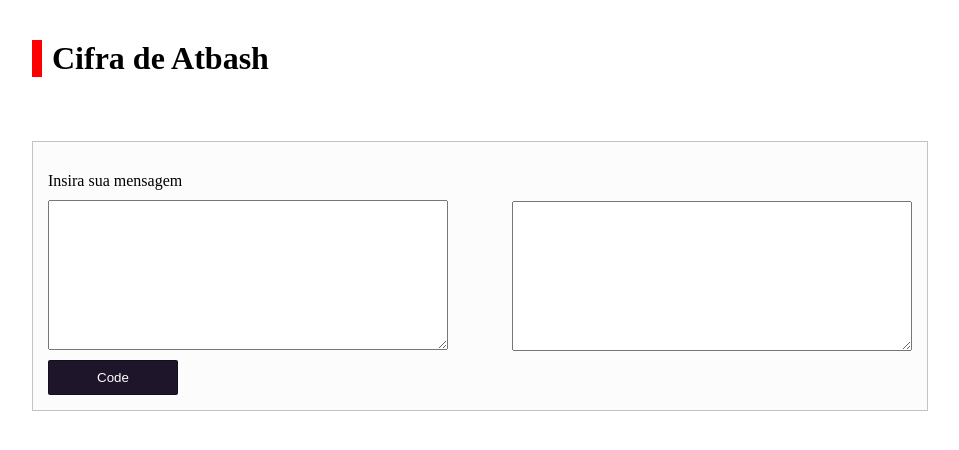
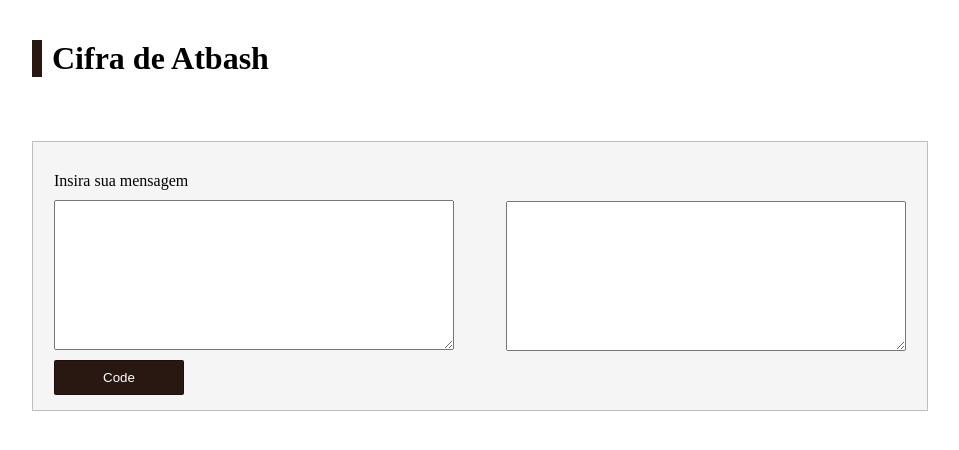
Before and after one commit to williamcouto/atbash-cipher, a plain HTML site: page index.html in a window 1280 px wide. Shown: the whole page, without its empty margins (32-991 px from the left). Drawn offline with Linux system fonts and the light colour scheme.

Commit message:
fix html

```diff
--- a/index.html
+++ b/index.html
@@ -4,7 +4,7 @@
     <meta charset="UTF-8">
     <meta name="viewport" content="width=device-width, initial-scale=1.0">
     <link rel="stylesheet" href="style.css">
-    <title>Document</title>
+    <title>Cifra de Atbash</title>
 </head>
 <body>
     <h1>Cifra de Atbash</h1>
@@ -13,6 +13,7 @@
                     <label for="">Insira sua mensagem</label>
                     <textarea name="user_text" id="user_text"></textarea>
                     <input type="button" value="Code" onclick="encodeAtbash()">
+
                 </div>
                     <textarea name="text_encode" id="text_encode"></textarea>
             </div>
--- a/style.css
+++ b/style.css
@@ -10,18 +10,18 @@ h1{
     margin-left: 5%; */
     margin: 40px 0px 0px 5%;
     padding-left: 10px;
-    border-left: 10px solid red;
+    border-left: 10px solid #291711;
 }
 
 .container{
     display: flex;
     flex-direction: row;
     align-items: center;
-    justify-content: space-between;
+    justify-content: space-around;
     gap: 40px;
     margin-left: 5%;
     margin-top: 5%;
-    background-color: #fcfcfc;
+    background-color: #F5F5F5;
     padding: 15px;
     width: 70vw;
     border: 1px solid #0000003a;
@@ -42,11 +42,12 @@ textarea{
 }
 
 input[type="button"]{
-    background-color: #1E152A;
+    background-color: #291711;
     color: #ffff;
     border: 1px solid #0000004f;
     width: 130px;
     height: 35px;
     cursor: pointer;
     border-radius: 2px;
+    padding: 5px;
 }
```
